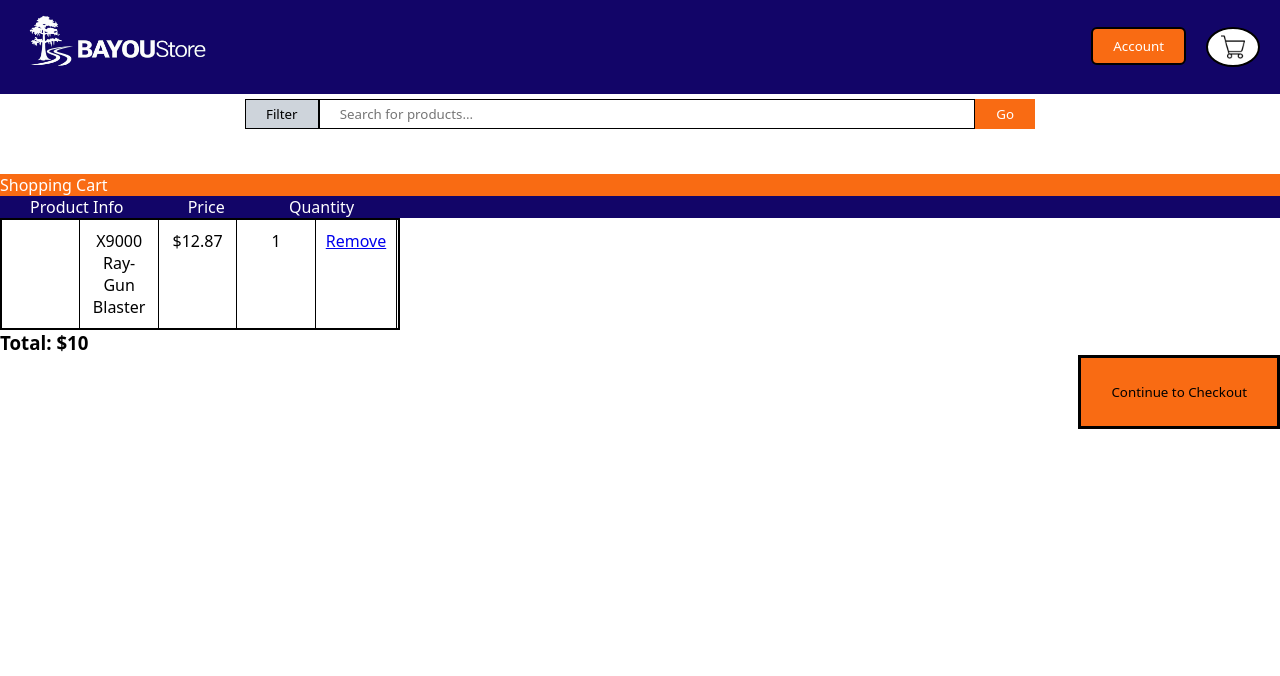
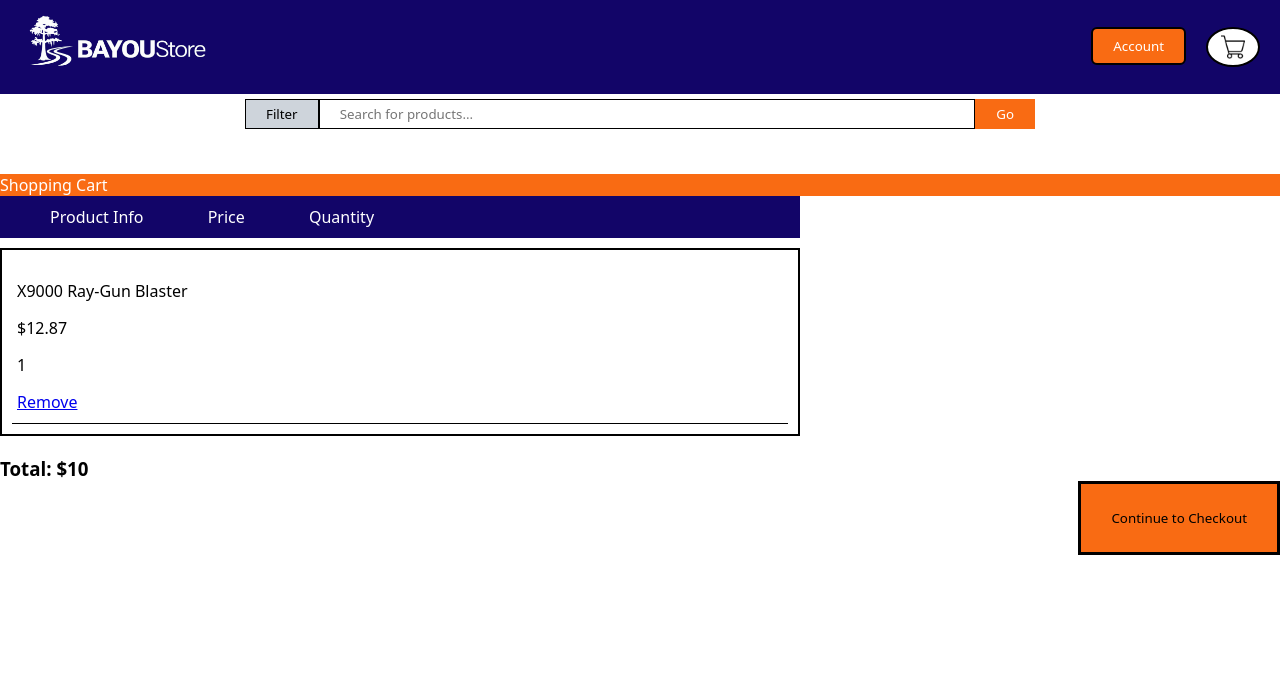
Before and after one commit to MehwishAli07/Online-Marketplace-Backend, a Django app: template Backend/Online_Marketplace/templates/Shopping Cart.html in a window 1280 px wide. Shown: the top 676 px of the page. Run offline with Django 5.2, Linux system fonts and the light colour scheme; data comes from the database, SQL or seed files in the repository; the template is opened without the code that fills it: values that come from a table or form of the project are taken from there, most other values are stand-ins (such as "Sample title", 1, 10 or a date in 2020).

Commit message:
Update Solida-style.css
making the shopping cart looking more shoppyyy

```diff
--- a/Backend/static/Solida-style.css
+++ b/Backend/static/Solida-style.css
@@ -3,34 +3,64 @@
 .cart-header {
     background-color: #f96b13;
     color:white;
+
 }
 /* The second header and color for the product info, price, and quantity */
 .cart-secondheader
 {
     background-color: #120568;
     color:white;
+    padding: 10px 20px;
+    margin-bottom: 5px;
+    text-align: left;
+    max-width: 800px;
 }
 /* The space between the words product info, price, and quantity*/
 .cart-secondheader span {
     padding: 0 30px;
 }
-/*The box and formatting for the product and $ and Quantity*/
+/*The sizing of the image itself in the cart */
+.ImageInCart img{
+    width: 80px;
+    height:80px;
+    object-fit: cover;
+    display: inline-block;
+    vertical-align: middle;
+    margin-right:10px
+}
+/*Messes with the formatting so it looks pretty*/
+.ImageInCart ul{
+    list-style:none;
+    padding: 0;
+    margin-bottom: 10px;
+    border-bottom: 1px solid black;
+    padding-bottom:10px;
+    margin:0;
+}
+.ImageInCart li {
+    display: block;
+    margin-bottom: 5px;
+}
+    /*The box and formatting for the product and $ and Quantity*/
 .ProductBox{
-       width: 400px;
-        border: 2px solid black;
+       width: 100%;
+       max-width: 800px;
+       margin: 10px 0 20px 0;
+       border: 2px solid black;
+       padding: 10px
     }
+
 .ProductBox ul{
-    display:flex;
+    display:block;
     margin: 0;
     padding: 0;
 }
 /* Seperates the box and keeps it in one line so its not towering*/
 .ProductBox li{
     list-style: none;
-    flex: 1;
-    padding:10px;
-    text-align: center;
-    border-right:1px solid black;
+    padding:5px;
+    text-align: left;
+    border:none;
 }
 
 /* Reset default margin and padding for the whole page */
```
